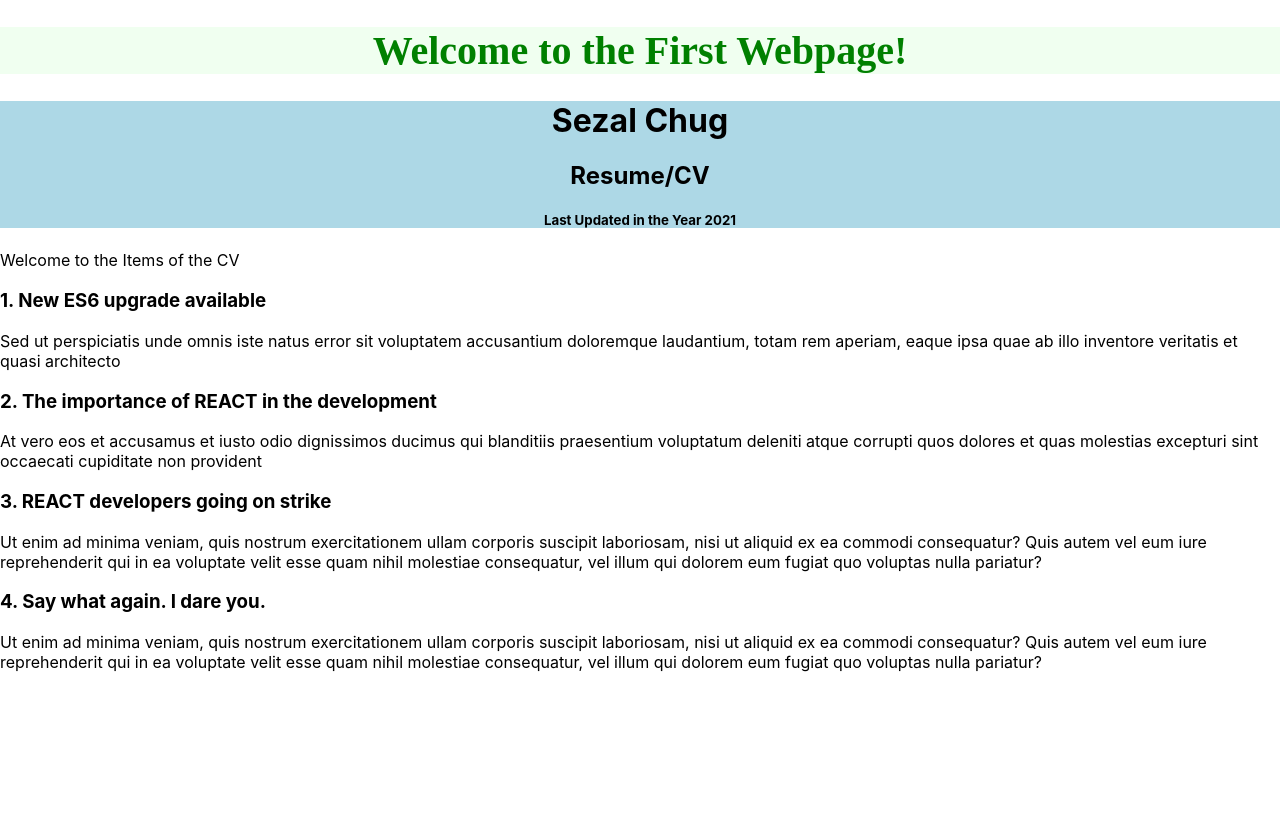
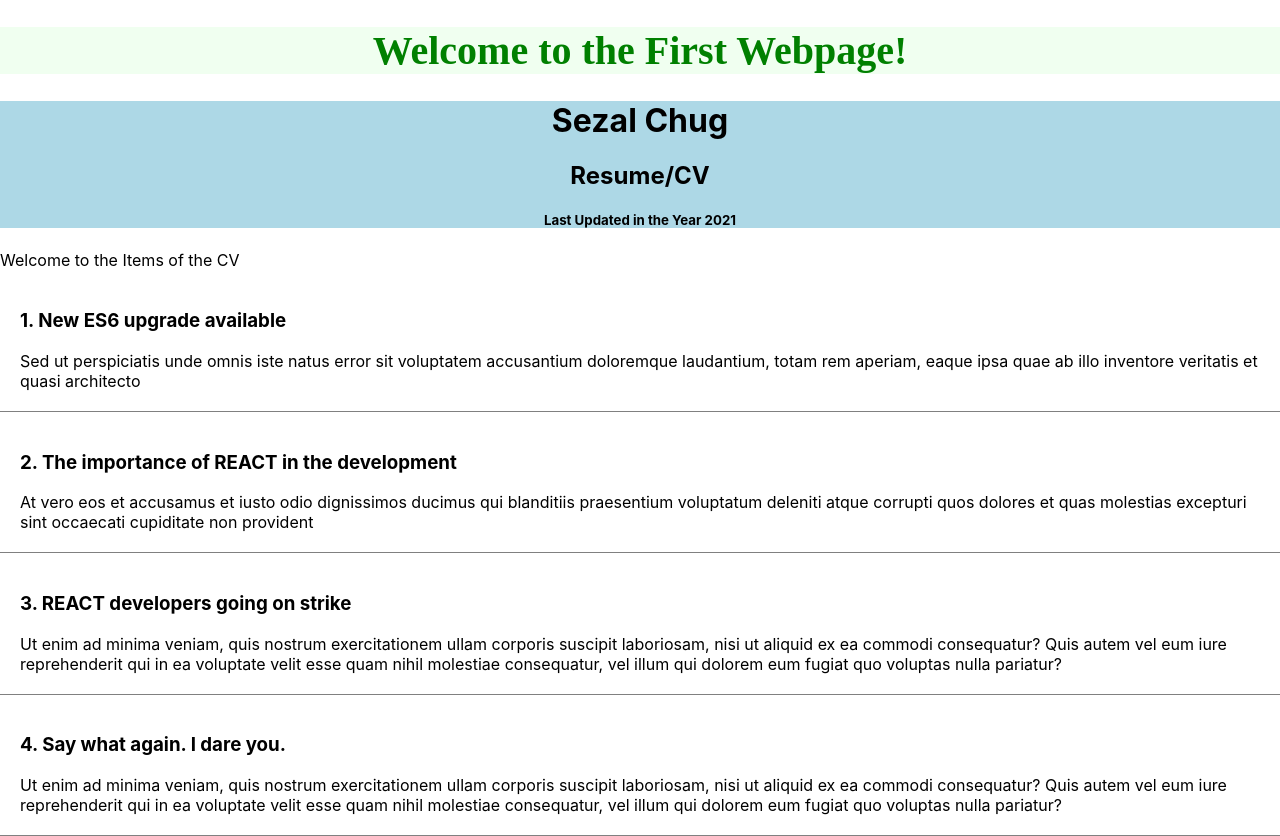
Before and after one commit to sez98/Learning-React, a React (Create React App) app: page / in a window 1280 px wide. Before the commit the page ends 800 px from the top, so only its background shows below. Built offline with nearby package versions, Linux system fonts and the light colour scheme.

Commit message:
prop2 transfering class based to functional component

```diff
--- a/src/components/cvitem.js
+++ b/src/components/cvitem.js
@@ -1,28 +1,25 @@
-import React, { Component } from 'react';
+import React from 'react';
 
-class Item extends Component{
+//We learn about transfering a attribute from one class component to functional component
 
-
-    state = {
-        keywords: ''
-    }
-
-    getInputHandler = (event) => {
-        this.setState({
-            input: event.target.value
-        })
-    }
-
-
-    render(){
-
-        return (
-            <h4>
-                <input onChange= {this.getInputHandler} />
-            </h4>
-        );
-
-    }
+// the props here can have multiple attributes.
+//ex: <CVItem row = {row} key={row.id} name="sezal" age="22" address="srftrgR"/> etc..
+//hence instead of receiving all props and its properties.. we just recieve the one we want.
+//const CVItem = (props) => {
+//     return(
+//         <div>
+//             <h3>{props.row.id}. {props.row.title}</h3>
+//             <div>{props.row.feed}</div>
+//         </div>
+//     )
+// }
+const CVItem = ({row}) => {
+    return(
+        <div className="cvItem">
+            <h3>{row.id}. {row.title}</h3>
+            <div>{row.feed}</div>
+        </div>
+    )
 }
 
-export default Item;
+export default CVItem;
--- a/src/components/itemlist.js
+++ b/src/components/itemlist.js
@@ -1,19 +1,18 @@
 import React from 'react';
 
+import CVItem from './cvitem';
+
+
 const ItemList = (props) => {
-         const itemsDB = props.DB1.map((row) => {
-                  return(
-                           <div key={row.id}>
-                                    <h3>{row.id}. {row.title}</h3>
-                                    <div>{row.feed}</div>
-                           </div>
-                  )
-         })
+         const itemsDB = props.DB1.map((row) => (
+                  <CVItem row={row} key={row.id}/>
+
+         ))
 
          return(
                   <>
                            <div>Welcome to the Items of the CV</div>
-                           {itemsDB}
+                           { itemsDB }
                   </>
          )
 }
--- a/src/styles/basestyle.css
+++ b/src/styles/basestyle.css
@@ -25,3 +25,9 @@ font-family: source-code-pro, Menlo, Monaco, Consolas, 'Courier New',
     text-align: center;
     font-size: 20px;
 }
+
+.cvItem{
+    padding: 20px;
+    box-sizing: border-box;
+    border-bottom: 1px solid grey;
+}
```
